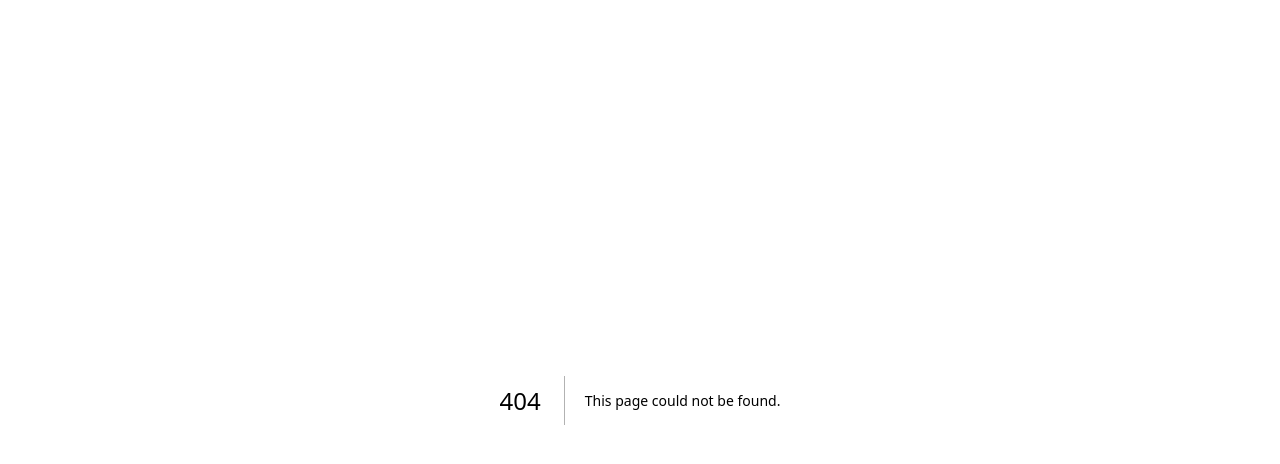
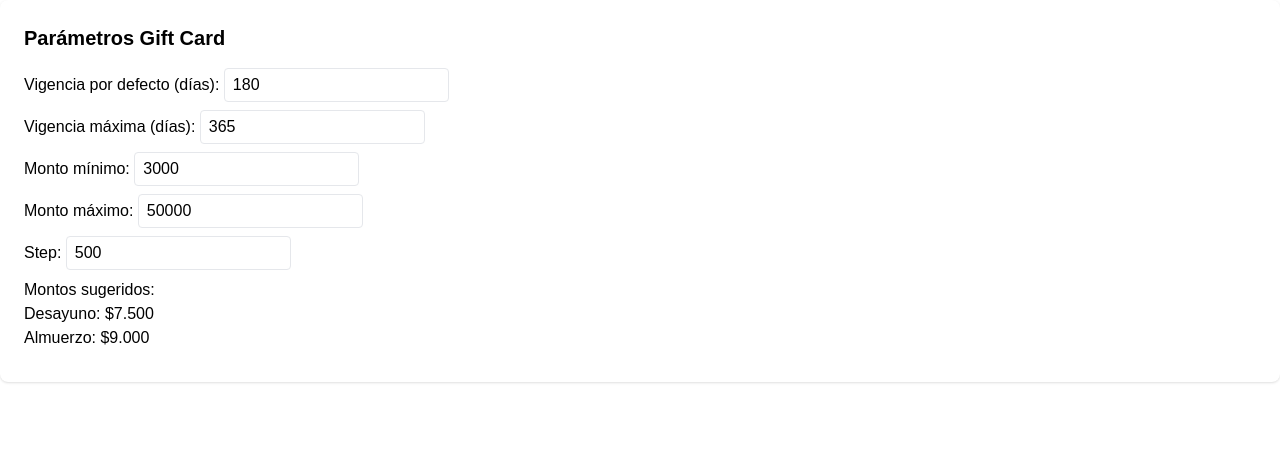
Before and after one commit to NachoOFC/GIFT-CARD, a Next.js app: page /admin/Parametros in a window 1280 px wide. Before the commit this address had no page. Shown: the top 464 px of the page. Built offline with nearby package versions, Linux system fonts and the light colour scheme.

Commit message:
administracion de parametros

```diff
--- /dev/null
+++ b/src/app/admin/Parametros/AdminParametros.jsx
@@ -0,0 +1,45 @@
+import { VIGENCIA_DEFECTO, VIGENCIA_MAX, MONTOS_SUGERIDOS, MONTO_MIN, MONTO_MAX, MONTO_STEP, formatCLP } from "@/types/type";
+import { useState } from "react";
+
+export default function AdminParametros() {
+  const [vigenciaDefecto, setVigenciaDefecto] = useState(VIGENCIA_DEFECTO);
+  const [vigenciaMax, setVigenciaMax] = useState(VIGENCIA_MAX);
+  const [montos, setMontos] = useState(MONTOS_SUGERIDOS);
+  const [min, setMin] = useState(MONTO_MIN);
+  const [max, setMax] = useState(MONTO_MAX);
+  const [step, setStep] = useState(MONTO_STEP);
+
+  return (
+    <div className="p-6 bg-white rounded-lg shadow">
+      <h2 className="text-xl font-bold mb-4">Parámetros Gift Card</h2>
+      <div className="mb-2">
+        <label>Vigencia por defecto (días): </label>
+        <input type="number" value={vigenciaDefecto} onChange={e => setVigenciaDefecto(Number(e.target.value))} className="border px-2 py-1 rounded"/>
+      </div>
+      <div className="mb-2">
+        <label>Vigencia máxima (días): </label>
+        <input type="number" value={vigenciaMax} onChange={e => setVigenciaMax(Number(e.target.value))} className="border px-2 py-1 rounded"/>
+      </div>
+      <div className="mb-2">
+        <label>Monto mínimo: </label>
+        <input type="number" value={min} onChange={e => setMin(Number(e.target.value))} className="border px-2 py-1 rounded"/>
+      </div>
+      <div className="mb-2">
+        <label>Monto máximo: </label>
+        <input type="number" value={max} onChange={e => setMax(Number(e.target.value))} className="border px-2 py-1 rounded"/>
+      </div>
+      <div className="mb-2">
+        <label>Step: </label>
+        <input type="number" value={step} onChange={e => setStep(Number(e.target.value))} className="border px-2 py-1 rounded"/>
+      </div>
+      <div className="mb-2">
+        <label>Montos sugeridos:</label>
+        <ul>
+          {montos.map((m, i) => (
+            <li key={i}>{m.nombre}: {formatCLP(m.monto)}</li>
+          ))}
+        </ul>
+      </div>
+    </div>
+  );
+}
--- /dev/null
+++ b/src/app/admin/Parametros/page.jsx
@@ -0,0 +1,6 @@
+"use client";
+import AdminParametros from "./AdminParametros";
+
+export default function Page() {
+  return <AdminParametros />;
+}
--- /dev/null
+++ b/src/components/AdminParametros.jsx
@@ -0,0 +1,45 @@
+import { VIGENCIA_DEFECTO, VIGENCIA_MAX, MONTOS_SUGERIDOS, MONTO_MIN, MONTO_MAX, MONTO_STEP, formatCLP } from "@/types/type";
+import { useState } from "react";
+
+export default function AdminParametros() {
+  const [vigenciaDefecto, setVigenciaDefecto] = useState(VIGENCIA_DEFECTO);
+  const [vigenciaMax, setVigenciaMax] = useState(VIGENCIA_MAX);
+  const [montos, setMontos] = useState(MONTOS_SUGERIDOS);
+  const [min, setMin] = useState(MONTO_MIN);
+  const [max, setMax] = useState(MONTO_MAX);
+  const [step, setStep] = useState(MONTO_STEP);
+
+  return (
+    <div className="p-6 bg-white rounded-lg shadow">
+      <h2 className="text-xl font-bold mb-4">Parámetros Gift Card</h2>
+      <div className="mb-2">
+        <label>Vigencia por defecto (días): </label>
+        <input type="number" value={vigenciaDefecto} onChange={e => setVigenciaDefecto(Number(e.target.value))} className="border px-2 py-1 rounded"/>
+      </div>
+      <div className="mb-2">
+        <label>Vigencia máxima (días): </label>
+        <input type="number" value={vigenciaMax} onChange={e => setVigenciaMax(Number(e.target.value))} className="border px-2 py-1 rounded"/>
+      </div>
+      <div className="mb-2">
+        <label>Monto mínimo: </label>
+        <input type="number" value={min} onChange={e => setMin(Number(e.target.value))} className="border px-2 py-1 rounded"/>
+      </div>
+      <div className="mb-2">
+        <label>Monto máximo: </label>
+        <input type="number" value={max} onChange={e => setMax(Number(e.target.value))} className="border px-2 py-1 rounded"/>
+      </div>
+      <div className="mb-2">
+        <label>Step: </label>
+        <input type="number" value={step} onChange={e => setStep(Number(e.target.value))} className="border px-2 py-1 rounded"/>
+      </div>
+      <div className="mb-2">
+        <label>Montos sugeridos:</label>
+        <ul>
+          {montos.map((m, i) => (
+            <li key={i}>{m.nombre}: {formatCLP(m.monto)}</li>
+          ))}
+        </ul>
+      </div>
+    </div>
+  );
+}
```
